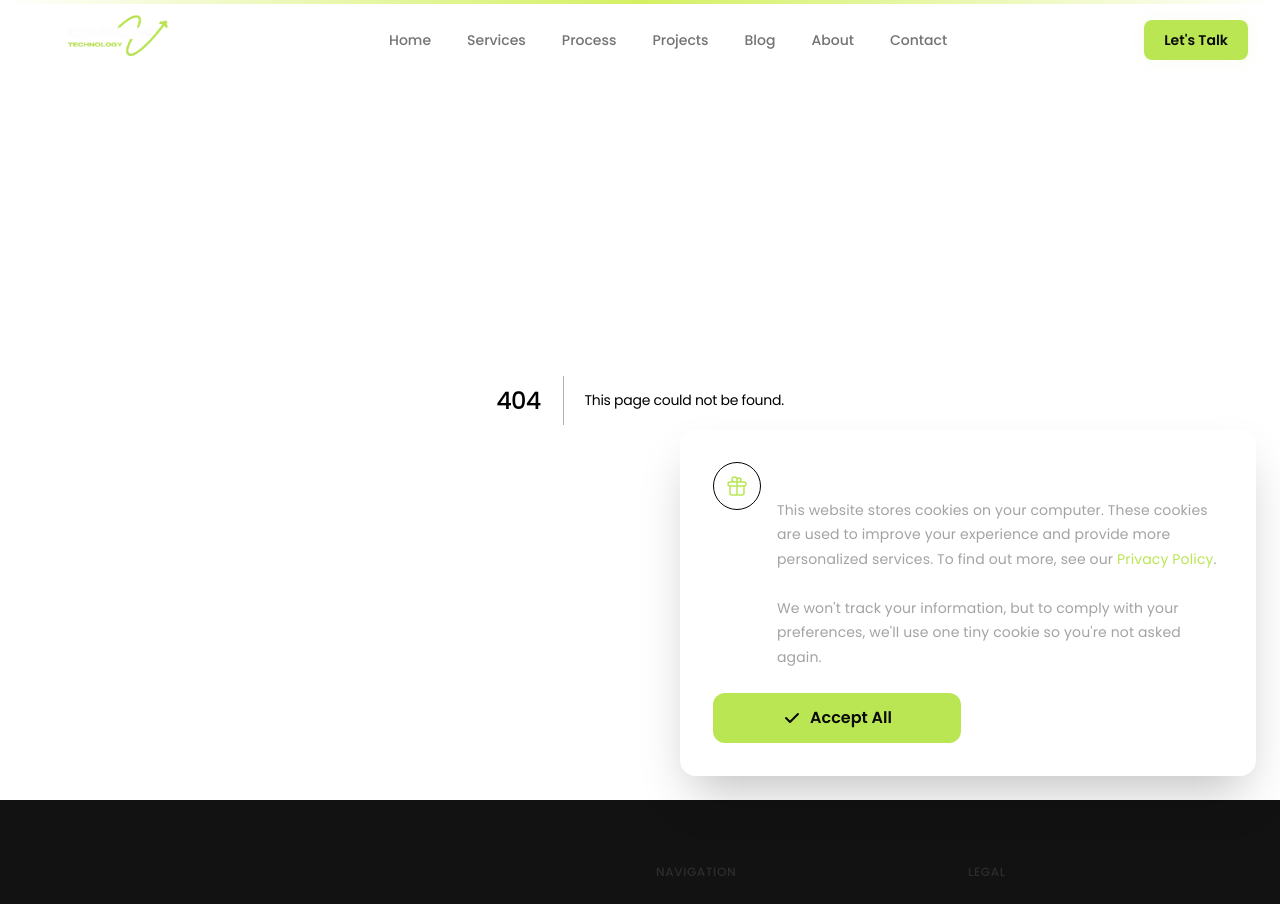
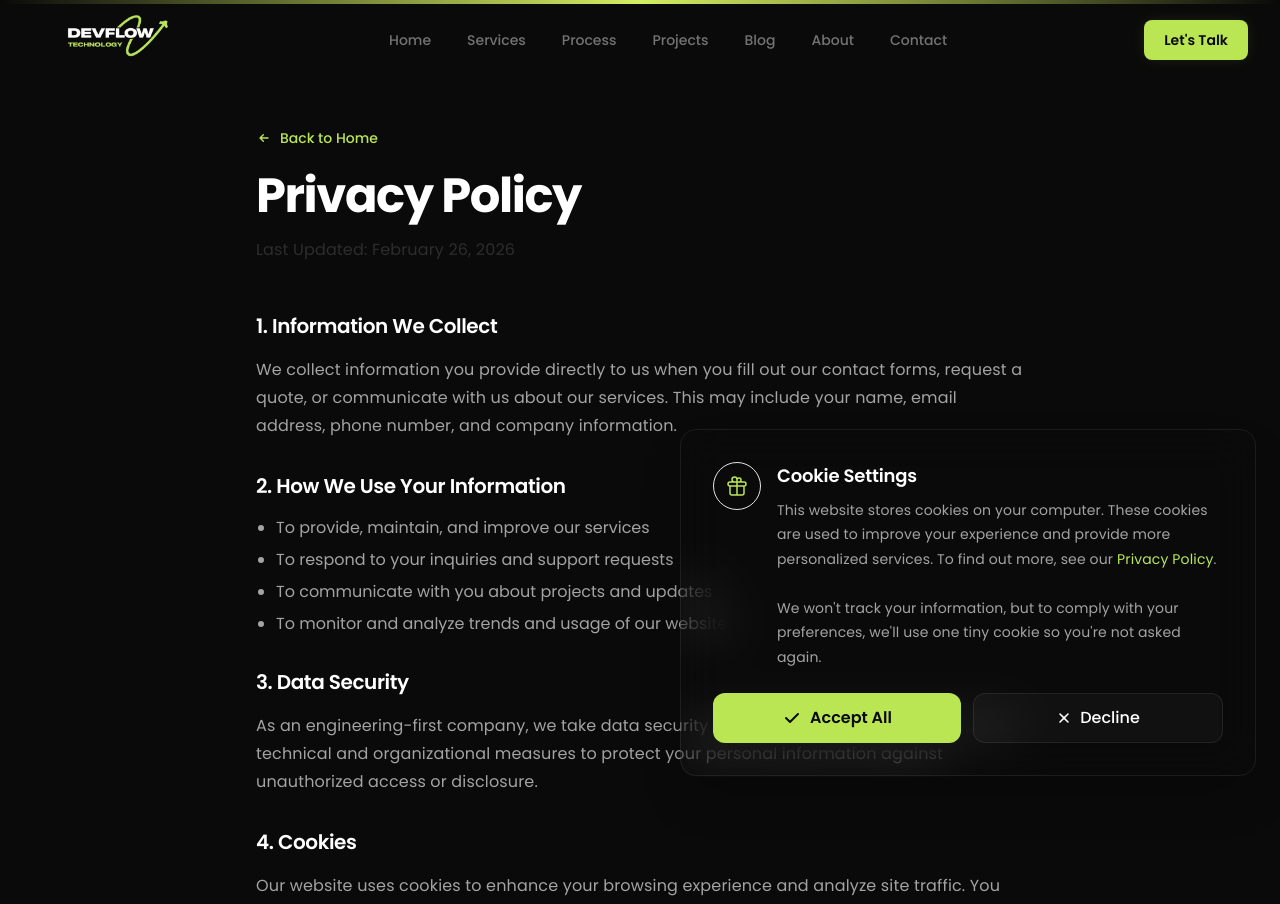
Before and after one commit to DevFlowTech/DevFlow-website, a Next.js app: page /privacy in a window 1280 px wide. Before the commit this address had no page. Shown: the top 904 px of the page. Built offline with nearby package versions, Linux system fonts and the light colour scheme.

Commit message:
feat: added professional privacy and terms pages

```diff
--- /dev/null
+++ b/src/app/privacy/page.tsx
@@ -0,0 +1,78 @@
+"use client";
+
+import { motion } from "framer-motion";
+import Link from "next/link";
+import { fadeUp, staggerContainer, staggerItem, viewportOnce } from "@/lib/motion";
+
+export default function PrivacyPolicy() {
+    return (
+        <div className="min-h-screen bg-devflow-black pt-32 pb-20">
+            <div className="section-container">
+                <motion.div
+                    initial="hidden"
+                    animate="visible"
+                    variants={staggerContainer}
+                    className="max-w-3xl mx-auto"
+                >
+                    {/* Header */}
+                    <motion.div variants={staggerItem} className="mb-12">
+                        <Link
+                            href="/"
+                            className="inline-flex items-center gap-2 text-devflow-green text-sm font-medium mb-6 hover:translate-x-[-4px] transition-transform"
+                        >
+                            <svg className="w-4 h-4 rotate-180" fill="none" viewBox="0 0 24 24" stroke="currentColor">
+                                <path strokeLinecap="round" strokeLinejoin="round" strokeWidth={2} d="M13 7l5 5m0 0l-5 5m5-5H6" />
+                            </svg>
+                            Back to Home
+                        </Link>
+                        <h1 className="text-4xl md:text-5xl font-bold text-white mb-4">Privacy Policy</h1>
+                        <p className="text-devflow-gray-500">Last Updated: February 26, 2026</p>
+                    </motion.div>
+
+                    {/* Content */}
+                    <motion.div variants={staggerItem} className="prose prose-invert max-w-none space-y-8 text-devflow-gray-300">
+                        <section>
+                            <h2 className="text-xl font-semibold text-white mb-4 tracking-tight">1. Information We Collect</h2>
+                            <p className="leading-relaxed">
+                                We collect information you provide directly to us when you fill out our contact forms, request a quote, or communicate with us about our services. This may include your name, email address, phone number, and company information.
+                            </p>
+                        </section>
+
+                        <section>
+                            <h2 className="text-xl font-semibold text-white mb-4 tracking-tight">2. How We Use Your Information</h2>
+                            <ul className="list-disc pl-5 space-y-2">
+                                <li>To provide, maintain, and improve our services</li>
+                                <li>To respond to your inquiries and support requests</li>
+                                <li>To communicate with you about projects and updates</li>
+                                <li>To monitor and analyze trends and usage of our website</li>
+                            </ul>
+                        </section>
+
+                        <section>
+                            <h2 className="text-xl font-semibold text-white mb-4 tracking-tight">3. Data Security</h2>
+                            <p className="leading-relaxed">
+                                As an engineering-first company, we take data security seriously. We implement appropriate technical and organizational measures to protect your personal information against unauthorized access or disclosure.
+                            </p>
+                        </section>
+
+                        <section>
+                            <h2 className="text-xl font-semibold text-white mb-4 tracking-tight">4. Cookies</h2>
+                            <p className="leading-relaxed">
+                                Our website uses cookies to enhance your browsing experience and analyze site traffic. You can control cookie preferences through your browser settings.
+                            </p>
+                        </section>
+
+                        <section>
+                            <h2 className="text-xl font-semibold text-white mb-4 tracking-tight">5. Contact Us</h2>
+                            <p className="leading-relaxed">
+                                If you have any questions about this Privacy Policy, please contact us at:
+                                <br />
+                                <a href="mailto:devflowtechnology@gmail.com" className="text-devflow-green hover:underline">devflowtechnology@gmail.com</a>
+                            </p>
+                        </section>
+                    </motion.div>
+                </motion.div>
+            </div>
+        </div>
+    );
+}
--- /dev/null
+++ b/src/app/terms/page.tsx
@@ -0,0 +1,80 @@
+"use client";
+
+import { motion } from "framer-motion";
+import Link from "next/link";
+import { fadeUp, staggerContainer, staggerItem, viewportOnce } from "@/lib/motion";
+
+export default function TermsOfService() {
+    return (
+        <div className="min-h-screen bg-devflow-black pt-32 pb-20">
+            <div className="section-container">
+                <motion.div
+                    initial="hidden"
+                    animate="visible"
+                    variants={staggerContainer}
+                    className="max-w-3xl mx-auto"
+                >
+                    {/* Header */}
+                    <motion.div variants={staggerItem} className="mb-12">
+                        <Link
+                            href="/"
+                            className="inline-flex items-center gap-2 text-devflow-green text-sm font-medium mb-6 hover:translate-x-[-4px] transition-transform"
+                        >
+                            <svg className="w-4 h-4 rotate-180" fill="none" viewBox="0 0 24 24" stroke="currentColor">
+                                <path strokeLinecap="round" strokeLinejoin="round" strokeWidth={2} d="M13 7l5 5m0 0l-5 5m5-5H6" />
+                            </svg>
+                            Back to Home
+                        </Link>
+                        <h1 className="text-4xl md:text-5xl font-bold text-white mb-4">Terms of Service</h1>
+                        <p className="text-devflow-gray-500">Last Updated: February 26, 2026</p>
+                    </motion.div>
+
+                    {/* Content */}
+                    <motion.div variants={staggerItem} className="prose prose-invert max-w-none space-y-8 text-devflow-gray-300">
+                        <section>
+                            <h2 className="text-xl font-semibold text-white mb-4 tracking-tight">1. Acceptance of Terms</h2>
+                            <p className="leading-relaxed">
+                                By accessing and using the DevFlow Technology website, you agree to comply with and be bound by these Terms of Service. If you do not agree to these terms, please do not use our services.
+                            </p>
+                        </section>
+
+                        <section>
+                            <h2 className="text-xl font-semibold text-white mb-4 tracking-tight">2. Use of Services</h2>
+                            <p className="leading-relaxed">
+                                You agree to use our website and services only for lawful purposes and in a way that does not infringe the rights of, restrict or inhibit anyone else's use and enjoyment of the website.
+                            </p>
+                        </section>
+
+                        <section>
+                            <h2 className="text-xl font-semibold text-white mb-4 tracking-tight">3. Professional Services</h2>
+                            <p className="leading-relaxed">
+                                Our specific project agreements and statements of work govern the delivery of our engineering and development services. These terms apply specifically to the use of our digital platforms.
+                            </p>
+                        </section>
+
+                        <section>
+                            <h2 className="text-xl font-semibold text-white mb-4 tracking-tight">4. Intellectual Property</h2>
+                            <p className="leading-relaxed">
+                                All content on this website, including text, graphics, logos, and code, is the property of DevFlow Technology and is protected by international copyright laws.
+                            </p>
+                        </section>
+
+                        <section>
+                            <h2 className="text-xl font-semibold text-white mb-4 tracking-tight">5. Limitation of Liability</h2>
+                            <p className="leading-relaxed">
+                                DevFlow Technology shall not be liable for any direct, indirect, incidental, or consequential damages resulting from the use or inability to use our website or services.
+                            </p>
+                        </section>
+
+                        <section>
+                            <h2 className="text-xl font-semibold text-white mb-4 tracking-tight">6. Governing Law</h2>
+                            <p className="leading-relaxed">
+                                These terms are governed by and construed in accordance with the laws of India. Any disputes relating to these terms shall be subject to the exclusive jurisdiction of the courts in India.
+                            </p>
+                        </section>
+                    </motion.div>
+                </motion.div>
+            </div>
+        </div>
+    );
+}
--- a/src/components/layout/Footer.tsx
+++ b/src/components/layout/Footer.tsx
@@ -14,8 +14,8 @@ const footerLinks = {
     { label: "Contact", href: "#contact" },
   ],
   legal: [
-    { label: "Privacy Policy", href: "#" },
-    { label: "Terms of Service", href: "#" },
+    { label: "Privacy Policy", href: "/privacy" },
+    { label: "Terms of Service", href: "/terms" },
   ],
 };
 
```
